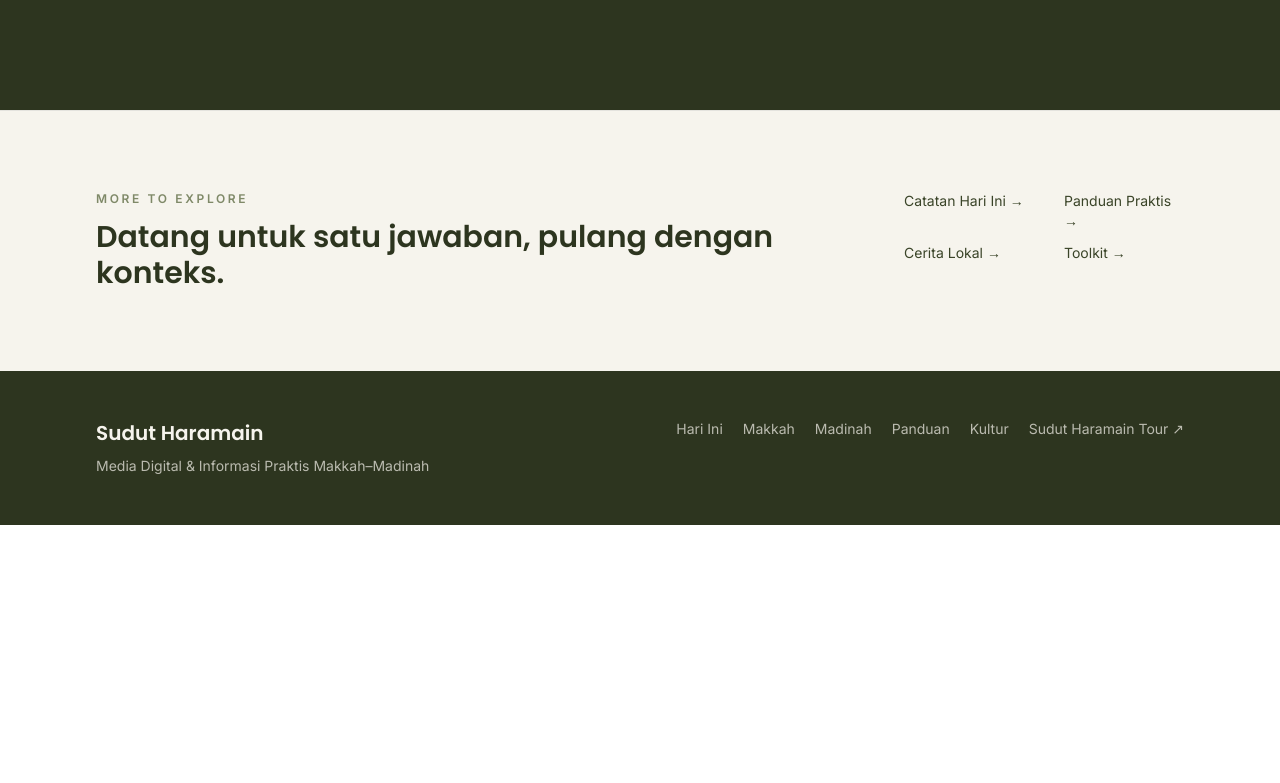
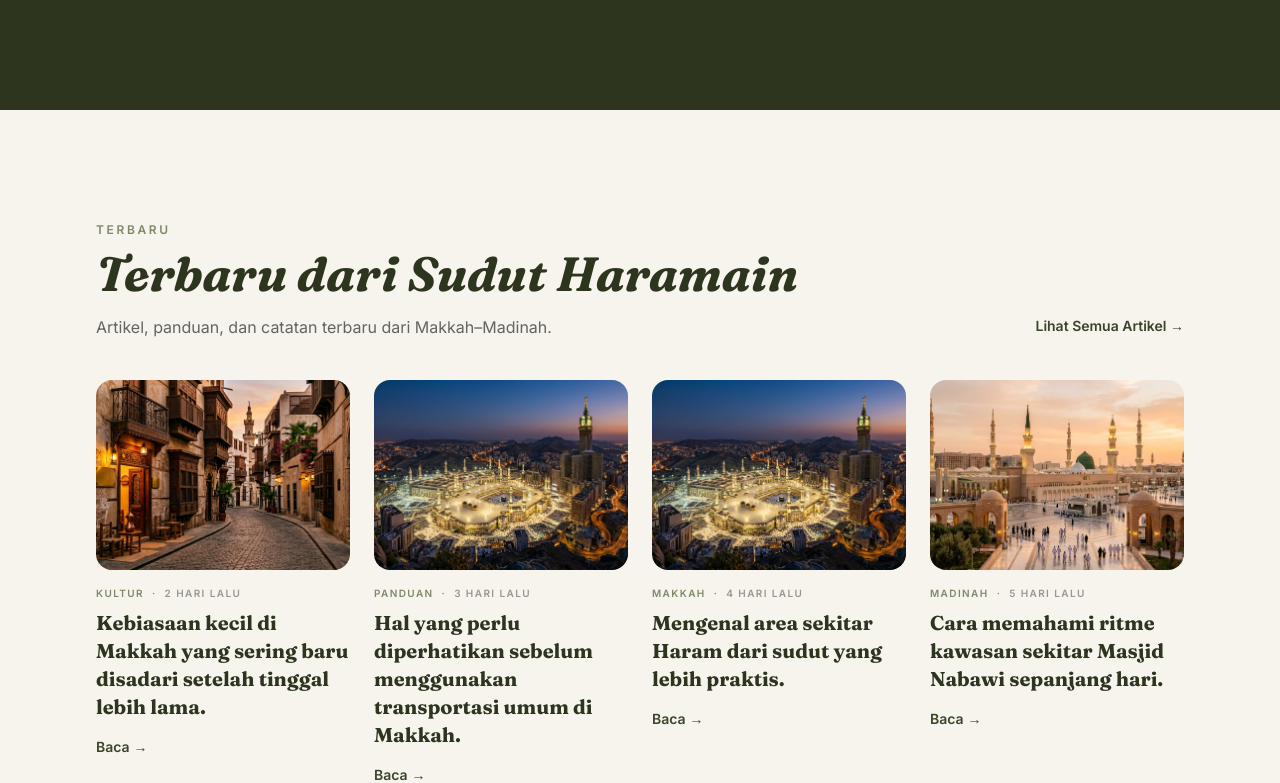
Before and after one commit to adityamzr/sh-web, a Nuxt app: page / in a window 1280 px wide. Shown: the part 6401-7184 px from the top of the page. Before the commit the page ends 6926 px from the top, so only its background shows below. Built offline with nearby package versions, Linux system fonts and the light colour scheme.

Commit message:
feat(media): add latest editorial feed

```diff
--- /dev/null
+++ b/components/MediaLatestSection.vue
@@ -0,0 +1,32 @@
+<script setup lang="ts">
+const latestEntries = [
+  { category: 'KULTUR', title: 'Kebiasaan kecil di Makkah yang sering baru disadari setelah tinggal lebih lama.', time: '2 HARI LALU', image: '/images/saudi-local-detail.jpg', alt: 'Detail lingkungan kota Makkah' },
+  { category: 'PANDUAN', title: 'Hal yang perlu diperhatikan sebelum menggunakan transportasi umum di Makkah.', time: '3 HARI LALU', image: '/images/makkah-editorial.jpg', alt: 'Suasana Makkah dari kejauhan' },
+  { category: 'MAKKAH', title: 'Mengenal area sekitar Haram dari sudut yang lebih praktis.', time: '4 HARI LALU', image: '/images/makkah-editorial.jpg', alt: 'Arsitektur dan suasana Makkah' },
+  { category: 'MADINAH', title: 'Cara memahami ritme kawasan sekitar Masjid Nabawi sepanjang hari.', time: '5 HARI LALU', image: '/images/madinah-editorial.jpg', alt: 'Suasana Madinah dari kejauhan' },
+]
+</script>
+
+<template>
+  <section class="bg-sht-off-white py-20 sm:py-24 lg:py-28" aria-labelledby="latest-heading">
+    <div class="mx-auto max-w-container px-5 sm:px-6 lg:px-8">
+      <div class="flex flex-col justify-between gap-5 sm:flex-row sm:items-end">
+        <div>
+          <p class="text-xs font-semibold uppercase tracking-[0.22em] text-sht-sage">TERBARU</p>
+          <h2 id="latest-heading" class="mt-3 font-hero text-4xl font-bold italic leading-tight text-sht-olive-dark sm:text-5xl">Terbaru dari Sudut Haramain</h2>
+          <p class="mt-4 max-w-xl text-base leading-relaxed text-sht-charcoal/70">Artikel, panduan, dan catatan terbaru dari Makkah–Madinah.</p>
+        </div>
+        <span class="text-sm font-semibold text-sht-olive sm:pb-1">Lihat Semua Artikel <span aria-hidden="true">→</span></span>
+      </div>
+
+      <div class="mt-10 grid gap-x-5 gap-y-10 sm:grid-cols-2 lg:grid-cols-4 lg:gap-x-6">
+        <article v-for="entry in latestEntries" :key="entry.title" class="group min-w-0">
+          <div class="aspect-[4/3] overflow-hidden rounded-2xl bg-sht-stone"><img :src="entry.image" :alt="entry.alt" class="h-full w-full object-cover transition-transform duration-700 group-hover:scale-[1.02]" /></div>
+          <div class="mt-4 flex flex-wrap items-center gap-x-2 gap-y-1 text-[10px] font-semibold uppercase tracking-[0.14em] text-sht-sage"><span>{{ entry.category }}</span><span aria-hidden="true">·</span><span class="text-sht-charcoal/45">{{ entry.time }}</span></div>
+          <h3 class="mt-2 font-hero text-xl font-bold not-italic leading-snug text-sht-olive-dark sm:text-2xl lg:text-xl">{{ entry.title }}</h3>
+          <span class="mt-4 inline-flex text-sm font-semibold text-sht-olive transition-transform duration-300 group-hover:translate-x-1">Baca <span class="ml-1" aria-hidden="true">→</span></span>
+        </article>
+      </div>
+    </div>
+  </section>
+</template>
--- a/pages/index.vue
+++ b/pages/index.vue
@@ -33,7 +33,7 @@ const localNotes = ['Apa yang biasanya luput dari jamaah pertama kali?', 'Membac
     <!-- 8. Ada yang Bisa Kami Bantu? -->
     <MediaAssistanceSection />
 
-    <!-- 9. More to explore -->
-    <section id="lebih" class="border-t border-sht-stone py-14 sm:py-20"><div class="mx-auto flex max-w-container flex-col gap-6 px-5 sm:px-6 lg:flex-row lg:items-start lg:justify-between lg:px-8"><div><p class="text-xs font-semibold uppercase tracking-[0.22em] text-sht-sage">MORE TO EXPLORE</p><h2 class="mt-3 font-heading text-2xl font-semibold text-sht-olive-dark sm:text-3xl">Datang untuk satu jawaban, pulang dengan konteks.</h2></div><div class="grid gap-x-10 gap-y-3 text-sm text-sht-olive sm:grid-cols-2"><a href="#hari-ini" class="hover:text-sht-olive-dark">Catatan Hari Ini →</a><a href="#fokus-informasi" class="hover:text-sht-olive-dark">Panduan Praktis →</a><a href="#lokal" class="hover:text-sht-olive-dark">Cerita Lokal →</a><a href="#toolkit" class="hover:text-sht-olive-dark">Toolkit →</a></div></div></section>
+    <!-- 9. Terbaru dari Sudut Haramain -->
+    <MediaLatestSection />
   </div>
 </template>
```
